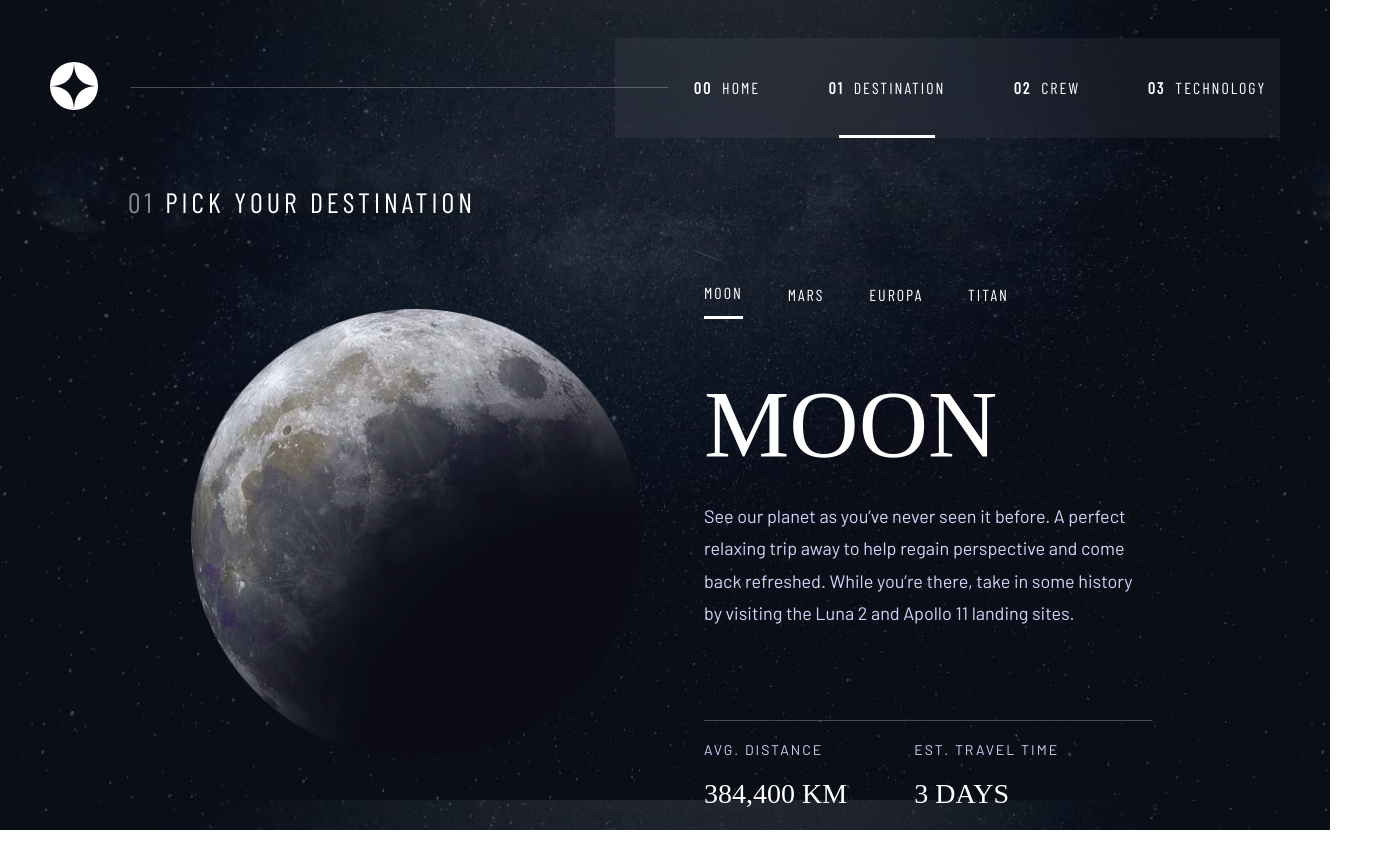
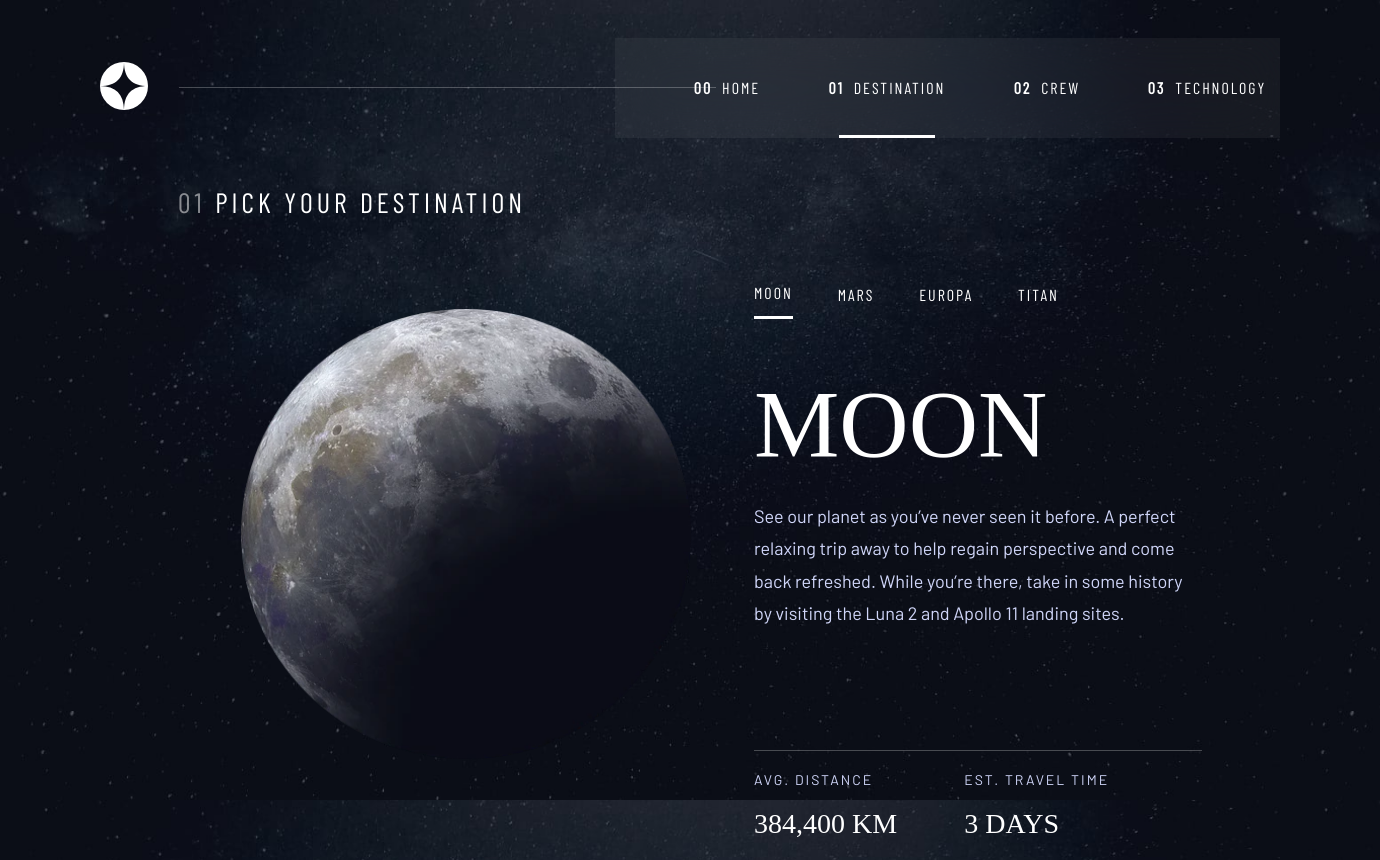
Before and after one commit to Jaime-Cont/space-tourism-website, a plain HTML site: page destination.html in a window 1280 px wide. Shown: the whole page, 1380 px wide, since content can reach past the window. Before the commit the page ends 830 px from the top, so only its background shows below. Drawn offline with nearby package versions, Linux system fonts and the light colour scheme; a web font is replaced by a local one.

Commit message:
Update destination-css.css

```diff
--- a/css-files/destination-css.css
+++ b/css-files/destination-css.css
@@ -133,13 +133,15 @@ body {
     background-size: cover;
     height: 100%;
     color: var(--white);
-    overflow: hidden;
+    overflow-x: hidden;
+    min-width: fit-content;
 }
 
-/* DESTINATION ELEMENTS */
+/* HOMEPAGE ELEMENTS */
 header {
     display: flex;
-    margin: 50px 50px;
+    margin: 50px 0;
+    padding-left: 50px;
     align-items: center;
     height: 75px;
     width: 100vw;
@@ -320,6 +322,13 @@ main {
     height: 110px;
 }
 
+.destination-hr {
+    border: none;
+    border-top: 1px solid #FFFFFF;
+    opacity: 25%;
+    margin-top: 50px;
+}
+
 @media only screen and (min-width: 600px) {
     /* TABLETS ONWARDS */
     #mobile-nav-bar {
@@ -383,7 +392,7 @@ main {
     /* DESIGN */
     header {
         display: flex;
-        margin: 10px 50px;
+        margin: 10px 0;
         align-items: center;
         height: 75px;
         width: 100vw;
```
